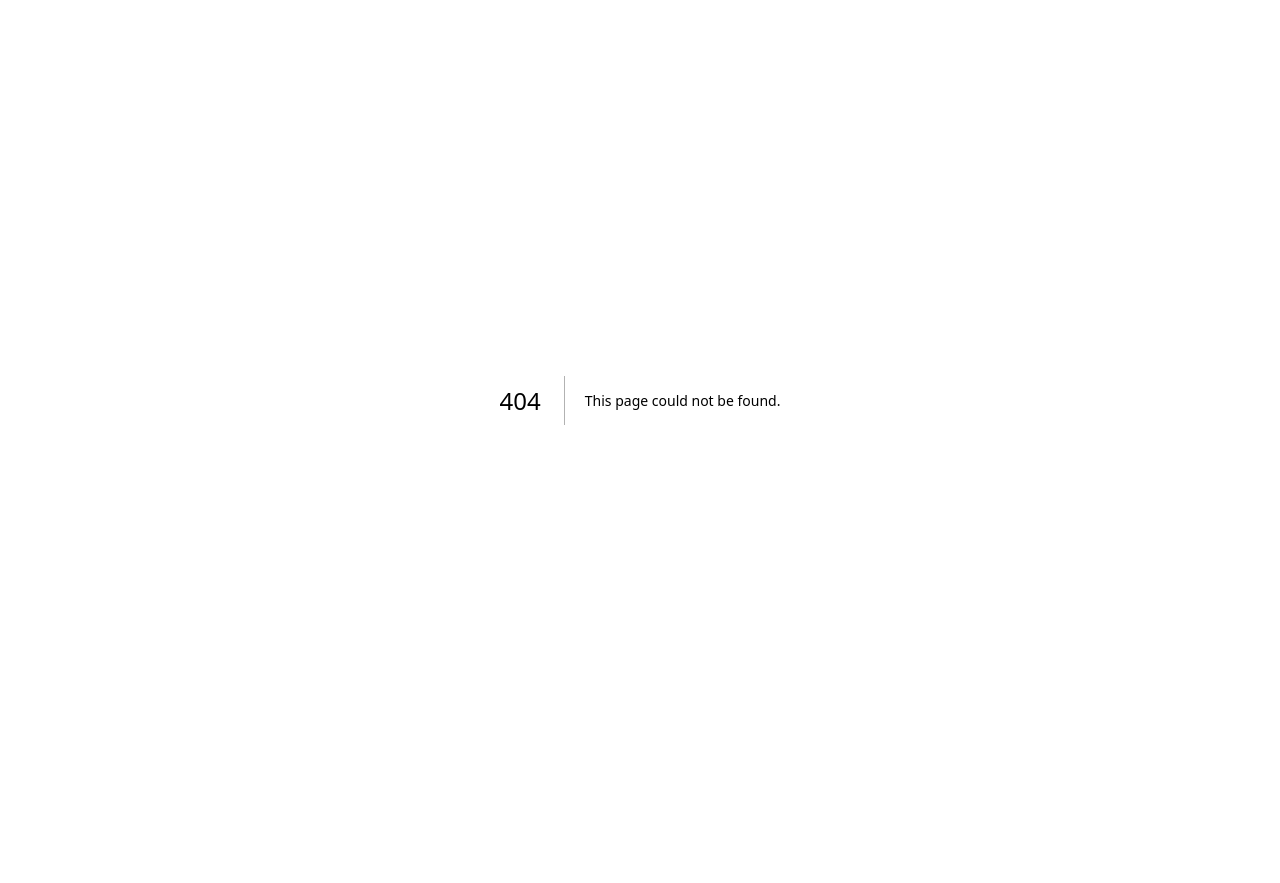
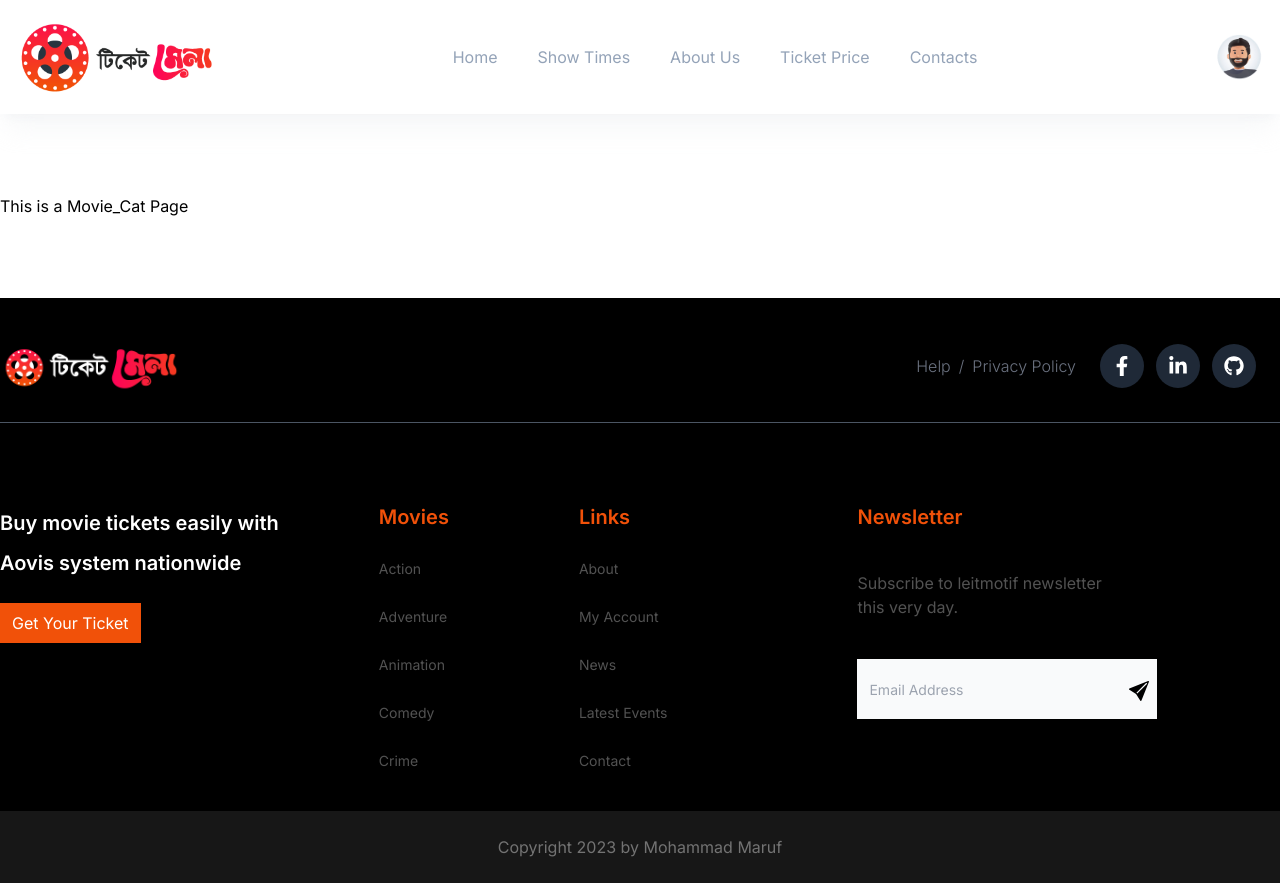
Before and after one commit to Maruf200008/ticket-mela, a Next.js app: page /movie_cat in a window 1280 px wide. Before the commit this address had no page. Before the commit the page ends 800 px from the top, so only its background shows below. Built offline with nearby package versions, Linux system fonts and the light colour scheme.

Commit message:
Movie Catagories working on

```diff
--- /dev/null
+++ b/app/Footer.tsx
@@ -0,0 +1,144 @@
+import Image from "next/image";
+import Link from "next/link";
+import { BsFillSendFill } from "react-icons/bs";
+import { FaFacebookF, FaGithub, FaLinkedinIn } from "react-icons/fa";
+import logo from "./images/footerLogo.png";
+
+export default function Footer() {
+  return (
+    <div>
+      <div className=" bg-black">
+        <div className="max-w-screen-xl  mx-auto  flex items-center flex-col  text-white py-10">
+          <div className=" w-full">
+            <div className=" flex items-center justify-between border-b pb-7 border-gray-600">
+              <div>
+                <Image src={logo} alt="logo" width={180} />
+              </div>
+              <div className=" flex items-center gap-6">
+                <div className=" flex items-center gap-2  font-light text-gray-500">
+                  <p className="cursor-pointer hover:text-secondary transition">
+                    Help{" "}
+                  </p>
+                  <p> / </p>
+                  <p className="cursor-pointer hover:text-secondary transition">
+                    Privacy Policy
+                  </p>
+                </div>
+                <div className=" flex items-center gap-3">
+                  <Link
+                    href="https://www.facebook.com/profile.php?id=100088210389764"
+                    target="_"
+                    className=" bg-gray-800 hover:bg-secondary hover:text-white  text-white text-xl p-3 rounded-full  transition duration-700 ease-in-out hover:-translate-y-4"
+                  >
+                    <FaFacebookF />
+                  </Link>
+                  <Link
+                    href="https://www.linkedin.com/in/mohammad-maruf-a77b9621a"
+                    target="_"
+                    className=" bg-gray-800 hover:bg-secondary hover:text-white  text-white text-xl p-3 rounded-full  transition duration-700 ease-in-out hover:-translate-y-4"
+                  >
+                    <FaLinkedinIn />
+                  </Link>
+                  <Link
+                    href="https://github.com/Maruf200008"
+                    target="_"
+                    className=" bg-gray-800 hover:bg-secondary hover:text-white  text-white text-xl p-3 rounded-full  transition duration-700 ease-in-out hover:-translate-y-4"
+                  >
+                    <FaGithub />
+                  </Link>
+                </div>
+
+                <div></div>
+              </div>
+            </div>
+            <div className=" flex gap-10 mt-20 ">
+              <div className=" space-y-5 mr-[60px]">
+                <p className=" text-xl font-semibold leading-10">
+                  Buy movie tickets easily with <br /> Aovis system nationwide
+                </p>
+                <button className=" bg-secondary px-3 py-2 hover:bg-white hover:text-secondary transition">
+                  Get Your Ticket
+                </button>
+              </div>
+              <div className=" mr-[90px]">
+                <h2 className=" text-xl text-secondary font-semibold">
+                  Movies
+                </h2>
+                <ul className=" mt-7 space-y-7 text-sm text-neutral-600">
+                  <li className=" hover:text-secondary transition footer-list">
+                    <Link href="/">Action</Link>
+                  </li>
+                  <li className=" hover:text-secondary transition footer-list">
+                    <Link href="/">Adventure</Link>
+                  </li>
+                  <li className=" hover:text-secondary transition footer-list">
+                    <Link href="/">Animation</Link>
+                  </li>
+                  <li className=" hover:text-secondary transition footer-list">
+                    <Link href="/">Comedy</Link>
+                  </li>
+                  <li className=" hover:text-secondary transition footer-list">
+                    <Link href="/">Crime</Link>
+                  </li>
+                </ul>
+              </div>
+              <div className=" mr-[150px]">
+                <h2 className=" text-xl text-secondary font-semibold">Links</h2>
+                <ul className=" mt-7 space-y-7 text-sm text-neutral-600">
+                  <li className=" hover:text-secondary transition footer-list">
+                    <Link href="/">About</Link>
+                  </li>
+                  <li className=" hover:text-secondary transition footer-list">
+                    <Link href="/">My Account</Link>
+                  </li>
+                  <li className=" hover:text-secondary transition footer-list">
+                    <Link href="/">News</Link>
+                  </li>
+                  <li className=" hover:text-secondary transition footer-list">
+                    <Link href="/">Latest Events</Link>
+                  </li>
+                  <li className=" hover:text-secondary transition footer-list">
+                    <Link href="/">Contact</Link>
+                  </li>
+                </ul>
+              </div>
+              <div className=" space-y-10  ">
+                <h2 className=" text-xl text-secondary font-semibold">
+                  Newsletter
+                </h2>
+
+                <p className=" text-neutral-600">
+                  Subscribe to leitmotif newsletter <br /> this very day.
+                </p>
+                <div className=" ">
+                  <form className="flex items-center">
+                    <label className="sr-only">Search</label>
+                    <div className="relative w-full">
+                      <input
+                        type="text"
+                        className="bg-gray-50  text-gray-900 text-sm  focus:outline-none h-[60px]  block w-[300px] p-3 "
+                        placeholder="Email Address"
+                        required
+                      />
+                      <button
+                        type="button"
+                        className="absolute inset-y-0 right-0 flex items-center pr-3"
+                      >
+                        <div className="w-4 h-4 text-xl text-black">
+                          <BsFillSendFill />
+                        </div>
+                      </button>
+                    </div>
+                  </form>
+                </div>
+              </div>
+            </div>
+          </div>
+        </div>
+      </div>
+      <div className=" bg-neutral-900 py-6 text-center">
+        <p className=" text-neutral-500">Copyright 2023 by Mohammad Maruf</p>
+      </div>
+    </div>
+  );
+}
--- a/app/components/UpcomingEvents.tsx
+++ b/app/components/UpcomingEvents.tsx
@@ -30,7 +30,7 @@ export default function UpcomingEvents() {
     },
   ];
   return (
-    <div className=" relative  w-full ">
+    <div className=" relative  w-full  ">
       <Image src={patternBg} alt="patternBg" width={700} />
       <div>
         <div className=" absolute  w-full left-[10%]  top-[100px] max-w-screen-xl  mx-auto p-4 flex items-center justify-center flex-col">
@@ -44,10 +44,10 @@ export default function UpcomingEvents() {
                 Register Yourself now <br /> for the Events
               </h2>
             </div>
-            <div className=" grid grid-cols-3 gap-5 mt-7  w-full mb-20">
+            <div className=" grid grid-cols-3 gap-5 mt-7  w-full  ">
               {eventsData.map((data, index) => (
                 <div key={index} className=" relative">
-                  <div className=" to-transparent absolute bg-black/70  w-full h-full  group overflow-hidden     p-7 ">
+                  <div className="  to-transparent absolute bg-black/70  w-full h-full  group overflow-hidden     p-7 ">
                     <div className=" absolute -bottom-[170px] group-hover:bottom-[15px] ease-in-out duration-300 space-y-2 text-white">
                       <div className=" bg-secondary  p-2 text-[12px] w-[100px] ">
                         <p>{data?.date}</p>
@@ -81,8 +81,8 @@ export default function UpcomingEvents() {
                           </div>
                         </div>
                       </div>
-                      <div className=" flex items-end justify-end mr-7  ">
-                        <div className="bg-white text-secondary hover:text-white transition hover:bg-secondary cursor-pointer rounded-full p-1 text-[35px]">
+                      <div className="  flex items-end justify-end mr-7  ">
+                        <div className="bg-white  text-secondary hover:text-white transition hover:bg-secondary cursor-pointer rounded-full p-1 text-[35px]">
                           <BsArrowRightShort />
                         </div>
                       </div>
--- a/app/globals.css
+++ b/app/globals.css
@@ -20,9 +20,19 @@
 .list:hover:after {
   width: 100%;
 }
-.swiper-pagination {
-  margin-top: 30px;
+.footer-list {
+  position: relative;
 }
-.swiper-pagination-bullet-active {
-  background: #fc1348;
+.footer-list:after {
+  content: "";
+  position: absolute;
+  background-color: #f15109;
+  height: 1px;
+  width: 0%;
+  left: 0;
+  bottom: -10px;
+  transition: 0.3s;
 }
+.footer-list:hover:after {
+  width: 100%;
+}
--- a/app/layout.tsx
+++ b/app/layout.tsx
@@ -1,5 +1,7 @@
 import type { Metadata } from "next";
 import { Inter } from "next/font/google";
+import Footer from "./Footer";
+import Header from "./Header";
 import "./globals.css";
 
 const inter = Inter({ subsets: ["latin"] });
@@ -16,7 +18,11 @@ export default function RootLayout({
 }) {
   return (
     <html lang="en">
-      <body className={inter.className}>{children}</body>
+      <body className={inter.className}>
+        <Header />
+        {children}
+        <Footer />
+      </body>
     </html>
   );
 }
--- /dev/null
+++ b/app/movie_cat/page.tsx
@@ -0,0 +1,3 @@
+export default function page() {
+  return <div className=" my-20">This is a Movie_Cat Page</div>;
+}
--- a/app/page.tsx
+++ b/app/page.tsx
@@ -1,4 +1,3 @@
-import Header from "./Header";
 import BlogPosts from "./components/BlogPosts";
 import Feedbacks from "./components/Feedbacks";
 import Hero from "./components/Hero";
@@ -9,7 +8,6 @@ import WatchMovies from "./components/WatchMovies";
 export default function Home() {
   return (
     <div>
-      <Header />
       <Hero />
       <WatchMovies />
       <TopMovies />
```
Also changed, not shown: app/components/BlogPosts.tsx (+66 -12 lines), app/images/footerLogo.png (added).
